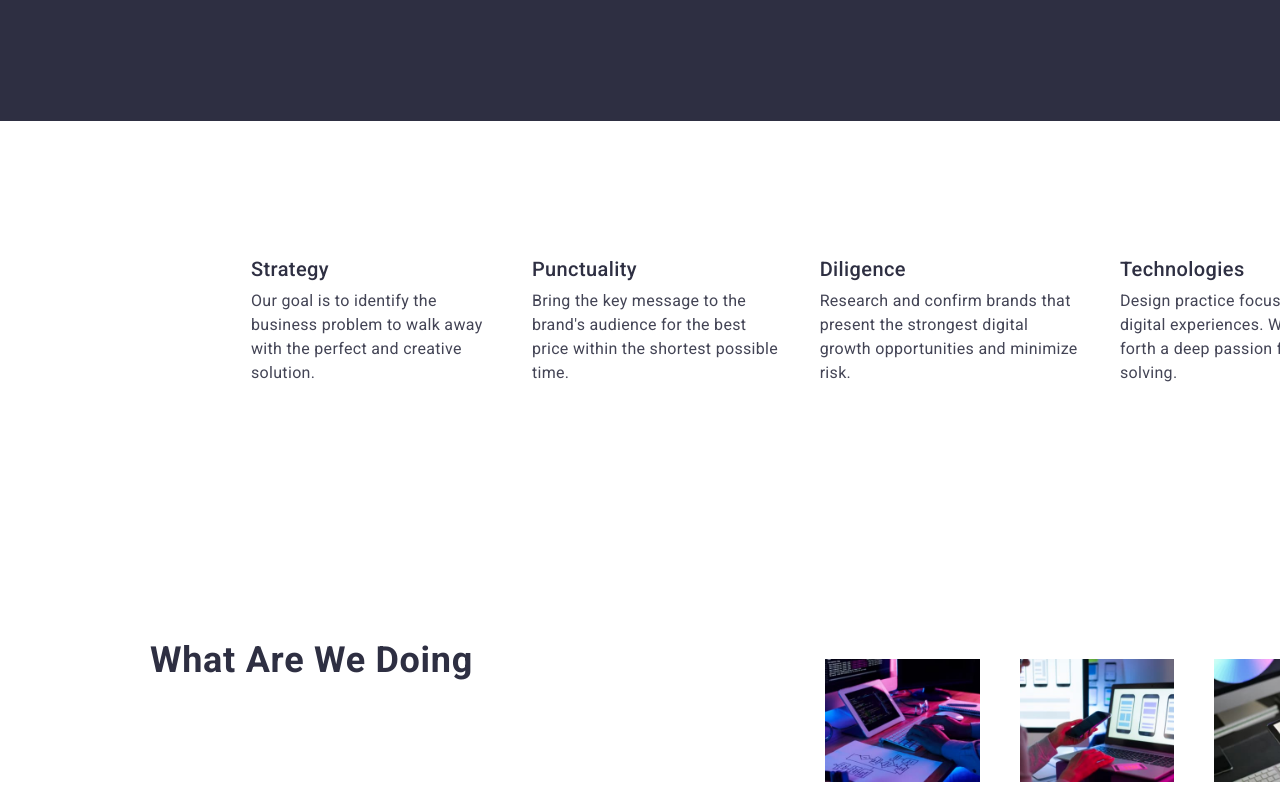
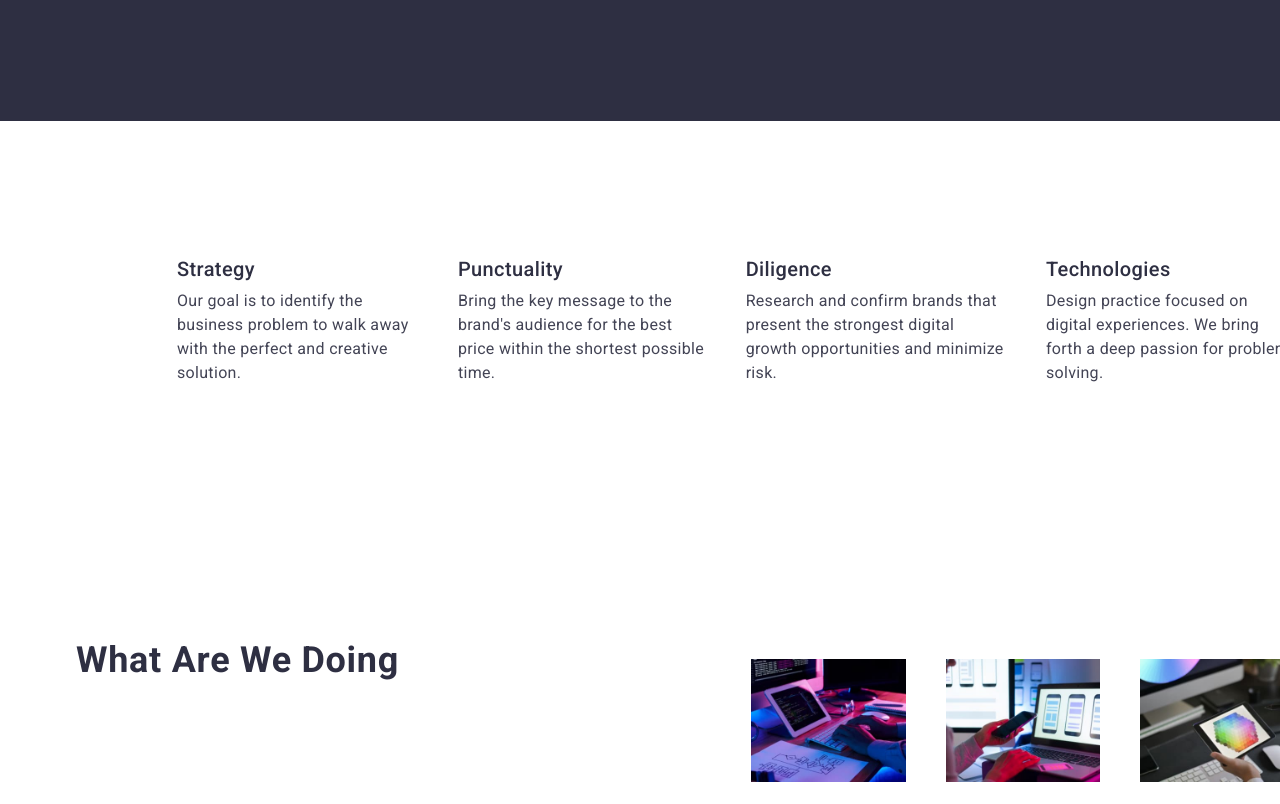
Before and after one commit to GSevensT/goit-markup-hw-3, a plain HTML site: page index.html in a window 1280 px wide. Shown: the part 560-1364 px from the top of the page. Drawn offline with nearby package versions, Linux system fonts and the light colour scheme.

Commit message:
Update style.css

```diff
--- a/css/style.css
+++ b/css/style.css
@@ -218,7 +218,7 @@ img {
 /*section2*/
 
 .section-part {
-  padding: 120px;
+  padding: 120px, 0, 120px;
   padding-bottom: 120px;
   padding-top: 120px;
 }
```
